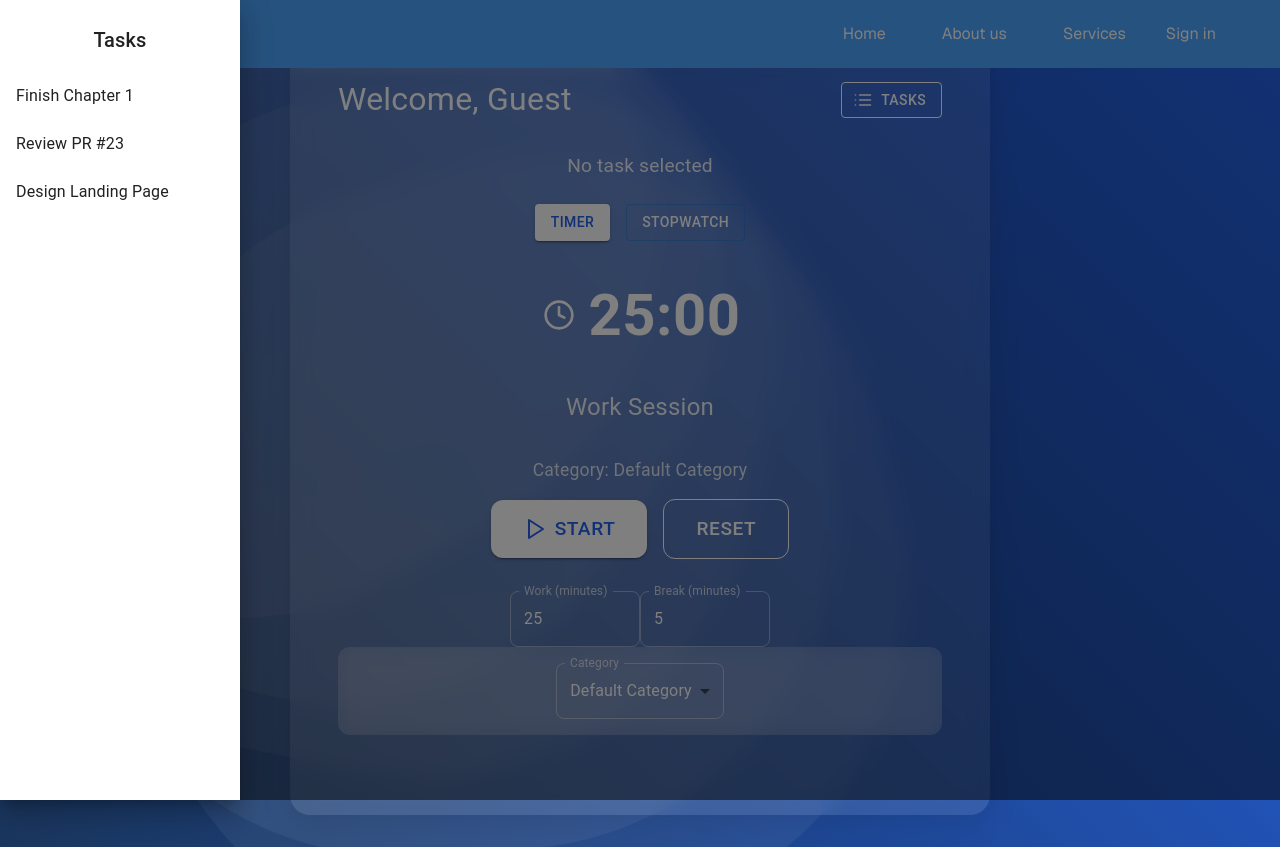
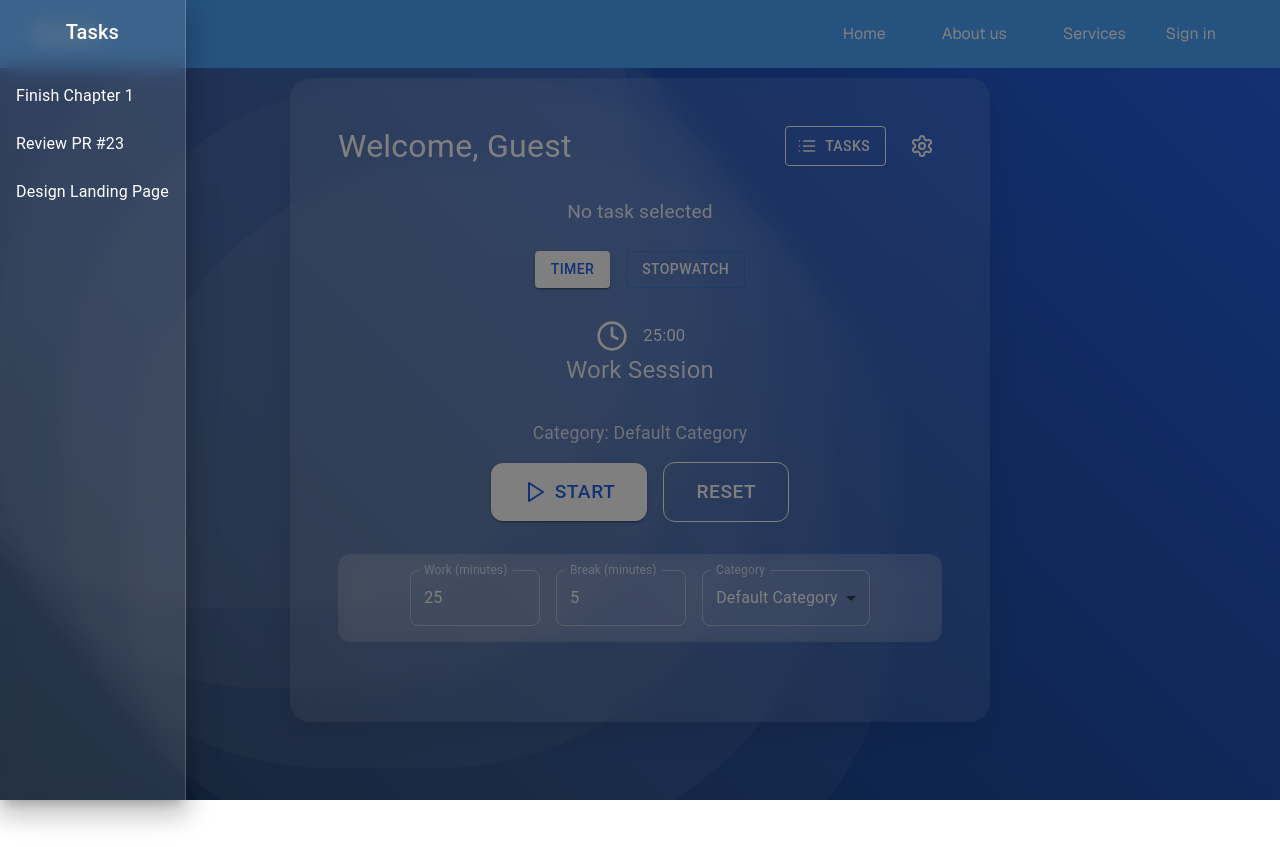
Before and after one commit to Deodat-Lawson/TMPF, a Next.js app: page /timer in a window 1280 px wide. Both pictures are taken after a click on the button "TASKS". After the commit the page ends 800 px from the top, so only its background shows below. Built offline with nearby package versions, Linux system fonts and the light colour scheme; no server answers.

Commit message:
Timer page redesign (Task Navbar)

```diff
--- a/src/app/timer/page.tsx
+++ b/src/app/timer/page.tsx
@@ -14,15 +14,16 @@ import {
   MenuItem,
   FormControl,
   InputLabel,
+  Menu,
+  IconButton,
 } from "@mui/material";
-import { Play, Pause, Clock, List as ListIcon } from "lucide-react";
+import { Play, Pause, Clock, List as ListIcon, Settings } from "lucide-react";
 import { useUser } from "@clerk/nextjs";
+import { useRouter } from "next/navigation";
 
-interface TimerProps {
-  workDuration?: number;
-  breakDuration?: number;
-}
 
+// Import the CSS module
+import styles from "../../styles/Timer/TimerHome.module.css";
 interface Task {
   id: number;
   name: string;
@@ -33,6 +34,7 @@ const TimerAndStopwatchPage: React.FC = () => {
   //  USER & GENERAL STATE
   // -----------------------
   const { user } = useUser();
+  const router = useRouter();
 
   // Example tasks
   const [tasks] = useState<Task[]>([
@@ -43,6 +45,8 @@ const TimerAndStopwatchPage: React.FC = () => {
 
   // Manage Drawer (Side Navigation)
   const [isDrawerOpen, setIsDrawerOpen] = useState(false);
+  // For controlling the Settings menu
+  const [anchorEl, setAnchorEl] = useState<null | HTMLElement>(null);
 
   // Currently selected task
   const [selectedTask, setSelectedTask] = useState<Task | null>(null);
@@ -53,11 +57,9 @@ const TimerAndStopwatchPage: React.FC = () => {
   const [isTimerMode, setIsTimerMode] = useState(true); // true => Timer, false => Stopwatch
   const [category, setCategory] = useState("Default Category");
 
-  // Timer config
   const [workDuration, setWorkDuration] = useState(25);
   const [breakDuration, setBreakDuration] = useState(5);
 
-  // Timer/Stopwatch shared state
   const [time, setTime] = useState(workDuration * 60);
   const [isActive, setIsActive] = useState(false);
   const [isWorkSession, setIsWorkSession] = useState(true);
@@ -68,44 +70,32 @@ const TimerAndStopwatchPage: React.FC = () => {
   // Handle Timer logic
   useEffect(() => {
     let interval: NodeJS.Timeout | undefined;
-
     if (isTimerMode && isActive) {
       interval = setInterval(() => {
         setTime((prevTime) => prevTime - 1);
       }, 1000);
     }
-
     if (isTimerMode && time === 0) {
       clearInterval(interval);
       setIsWorkSession(!isWorkSession);
       setTime(isWorkSession ? breakDuration * 60 : workDuration * 60);
       setIsActive(false);
     }
-
     return () => clearInterval(interval);
-  }, [
-    isActive,
-    time,
-    isWorkSession,
-    isTimerMode,
-    workDuration,
-    breakDuration,
-  ]);
+  }, [isTimerMode, isActive, time, isWorkSession, breakDuration, workDuration]);
 
   // Handle Stopwatch logic
   useEffect(() => {
     let interval: NodeJS.Timeout | undefined;
-
     if (!isTimerMode && isActive) {
       interval = setInterval(() => {
         setTime((prevTime) => prevTime + 1);
       }, 1000);
     }
-
     return () => clearInterval(interval);
   }, [isActive, isTimerMode]);
 
-  // Whenever user changes the work/break durations, reset time if we’re in Timer mode
+  // Update time whenever user changes durations (Timer mode)
   useEffect(() => {
     if (isTimerMode) {
       setTime(isWorkSession ? workDuration * 60 : breakDuration * 60);
@@ -115,19 +105,19 @@ const TimerAndStopwatchPage: React.FC = () => {
   // -----------------------
   //      HANDLERS
   // -----------------------
-  const handleToggleDrawer = () => {
-    setIsDrawerOpen(!isDrawerOpen);
-  };
+  const handleToggleDrawer = () => setIsDrawerOpen(!isDrawerOpen);
 
   const handleTaskClick = (task: Task) => {
     setSelectedTask(task);
     setIsDrawerOpen(false);
   };
 
+  // Start/Pause
   const handleStartPause = () => {
     setIsActive(!isActive);
   };
 
+  // Reset
   const handleReset = () => {
     setIsActive(false);
     if (isTimerMode) {
@@ -144,61 +134,67 @@ const TimerAndStopwatchPage: React.FC = () => {
     return `${minutes}:${seconds < 10 ? `0${seconds}` : seconds}`;
   };
 
+  // Settings menu
+  const handleOpenMenu = (event: React.MouseEvent<HTMLElement>) => {
+    setAnchorEl(event.currentTarget);
+  };
+  const handleCloseMenu = () => {
+    setAnchorEl(null);
+  };
+
+  // Navigate to other pages
+  const goToManageTasks = () => {
+    handleCloseMenu();
+    router.push("/manage-tasks");
+  };
+  const goToStatistics = () => {
+    handleCloseMenu();
+    router.push("/statistics");
+  };
+
+  const isTaskSelected = (task: Task) => task.id === selectedTask?.id;
+
   // -----------------------
   //     RENDER
   // -----------------------
   return (
-    <div
-      style={{
-        minHeight: "100vh",
-        background: "linear-gradient(45deg, #1a365d, #2563eb)",
-        position: "relative",
-        overflow: "hidden",
-      }}
-    >
-      {/* Background Animation */}
+    <div className={styles.pageContainer}>
+      {/* Animated background shapes */}
       {[...Array(5)].map((_, i) => (
         <div
           key={i}
+          className={styles.rotatingDiv}
           style={{
-            position: "absolute",
-            width: "60vw",
-            height: "60vw",
-            borderRadius: "43%",
-            background: "rgba(255, 255, 255, 0.05)",
             animation: `rotate ${20 + i * 5}s linear infinite`,
             top: `${-20 + i * 10}%`,
             left: `${-10 + i * 5}%`,
-            transformOrigin: "center center",
           }}
         />
       ))}
 
-      <style>
-        {`
-          @keyframes rotate {
-            0% { transform: rotate(0deg); }
-            100% { transform: rotate(360deg); }
-          }
-          @keyframes pulse {
-            0% { transform: scale(1); }
-            50% { transform: scale(1.05); }
-            100% { transform: scale(1); }
-          }
-        `}
-      </style>
-
       {/* SIDE DRAWER FOR TASKS */}
-      <Drawer open={isDrawerOpen} onClose={handleToggleDrawer}>
-        <List style={{ width: "240px" }}>
+      <Drawer
+        open={isDrawerOpen}
+        onClose={handleToggleDrawer}
+        classes={{ paper: styles.drawerPaper }}
+      >
         <Typography
           variant="h6"
-            style={{ padding: "1rem", textAlign: "center" }}
+          sx={{ padding: "1rem", textAlign: "center", color: "white" }}
         >
           Tasks
         </Typography>
+        <List>
           {tasks.map((task) => (
-            <ListItem button key={task.id} onClick={() => handleTaskClick(task)}>
+            <ListItem
+              button
+              key={task.id}
+              onClick={() => handleTaskClick(task)}
+              className={`
+                ${styles.taskListItem}
+                ${isTaskSelected(task) ? styles.taskListItemSelected : ""}
+              `}
+            >
               <ListItemText primary={task.name} />
             </ListItem>
           ))}
@@ -206,32 +202,9 @@ const TimerAndStopwatchPage: React.FC = () => {
       </Drawer>
 
       {/* MAIN CONTAINER */}
-      <Container
-        style={{
-          position: "relative",
-          zIndex: 1,
-          display: "flex",
-          flexDirection: "column",
-          alignItems: "center",
-          justifyContent: "center",
-          minHeight: "100vh",
-          padding: "2rem",
-          color: "white",
-        }}
-      >
-        <div
-          style={{
-            background: "rgba(255, 255, 255, 0.1)",
-            backdropFilter: "blur(10px)",
-            padding: "3rem",
-            borderRadius: "20px",
-            boxShadow: "0 8px 32px rgba(0, 0, 0, 0.1)",
-            textAlign: "center",
-            width: "100%",
-            maxWidth: "700px",
-          }}
-        >
-          {/* Top area: Greeting & Drawer toggle */}
+      <Container className={styles.mainContainer}>
+        <div className={styles.glassContainer}>
+          {/* Top area: Greeting & Buttons */}
           <div
             style={{
               display: "flex",
@@ -250,6 +223,9 @@ const TimerAndStopwatchPage: React.FC = () => {
             >
               Welcome, {user?.username || "Guest"}
             </Typography>
+
+            <div style={{ display: "flex", gap: "1rem" }}>
+              {/* Tasks Button */}
               <Button
                 variant="outlined"
                 style={{ color: "white", borderColor: "white" }}
@@ -258,6 +234,25 @@ const TimerAndStopwatchPage: React.FC = () => {
               >
                 Tasks
               </Button>
+
+              {/* Settings Icon Button -> triggers a Menu */}
+              <IconButton
+                onClick={handleOpenMenu}
+                style={{ color: "white" }}
+              >
+                <Settings />
+              </IconButton>
+
+              {/* The Menu itself */}
+              <Menu
+                anchorEl={anchorEl}
+                open={Boolean(anchorEl)}
+                onClose={handleCloseMenu}
+              >
+                <MenuItem onClick={goToManageTasks}>Manage Tasks</MenuItem>
+                <MenuItem onClick={goToStatistics}>Show Statistics</MenuItem>
+              </Menu>
+            </div>
           </div>
 
           {/* Currently selected task */}
@@ -294,7 +289,9 @@ const TimerAndStopwatchPage: React.FC = () => {
               }}
               onClick={() => {
                 setIsActive(false);
-                setTime(isWorkSession ? workDuration * 60 : breakDuration * 60);
+                setTime(
+                  isWorkSession ? workDuration * 60 : breakDuration * 60
+                );
                 setIsTimerMode(true);
               }}
             >
@@ -322,22 +319,13 @@ const TimerAndStopwatchPage: React.FC = () => {
               display: "flex",
               alignItems: "center",
               justifyContent: "center",
-              marginBottom: "2rem",
             }}
           >
             <Clock size={32} style={{ marginRight: "1rem" }} />
-            <Typography
-              style={{
-                fontSize: "3.5rem",
-                fontWeight: "bold",
-                animation: "pulse 2s infinite",
-              }}
-            >
-              {formatTime(time)}
-            </Typography>
+            <Typography className={styles.pulse}>{formatTime(time)}</Typography>
           </div>
 
-          {/* Work/Break Session Label */}
+          {/* Work/Break Label (only if Timer mode) */}
           {isTimerMode && (
             <Typography
               style={{
@@ -350,7 +338,7 @@ const TimerAndStopwatchPage: React.FC = () => {
             </Typography>
           )}
 
-          {/* Category label (applicable for Timer or just as a tag) */}
+          {/* Category */}
           <Typography
             style={{
               fontSize: "1.1rem",
@@ -361,7 +349,7 @@ const TimerAndStopwatchPage: React.FC = () => {
             Category: {category}
           </Typography>
 
-          {/* Start/Pause and Reset Buttons */}
+          {/* START/PAUSE & RESET BUTTONS */}
           <div style={{ marginBottom: "2rem" }}>
             <Button
               variant="contained"
@@ -419,7 +407,8 @@ const TimerAndStopwatchPage: React.FC = () => {
             </Button>
           </div>
 
-          {/* User Preferences for Timer (if Timer mode is selected) */}
+          {/* Settings Panel: Work/Break + Category */}
+          <div className={styles.settingsPanel}>
             {isTimerMode && (
               <>
                 <TextField
@@ -433,7 +422,6 @@ const TimerAndStopwatchPage: React.FC = () => {
                   inputProps={{ min: 1 }}
                   sx={{
                     maxWidth: "130px",
-                  // Override default MUI styles for glass look
                     "& .MuiOutlinedInput-root": {
                       borderRadius: "8px",
                       color: "white",
@@ -497,22 +485,6 @@ const TimerAndStopwatchPage: React.FC = () => {
               </>
             )}
 
-          {/* Category is now visible in both modes */}
-          <div
-            style={{
-              display: "flex",
-              flexWrap: "wrap",
-              gap: "1rem",
-              justifyContent: "center",
-              marginBottom: "2rem",
-
-              // Glassy container for the fields
-              backgroundColor: "rgba(255, 255, 255, 0.15)",
-              backdropFilter: "blur(10px)",
-              padding: "1rem",
-              borderRadius: "12px",
-            }}
-          >
             <FormControl
               variant="outlined"
               sx={{
--- /dev/null
+++ b/src/styles/Timer/TimerHome.module.css
@@ -0,0 +1,111 @@
+.pageContainer {
+    min-height: 100vh;
+    background: linear-gradient(45deg, #1a365d, #2563eb);
+    position: relative;
+    overflow: hidden;
+}
+
+.rotatingDiv {
+    position: absolute;
+    width: 60vw;
+    height: 60vw;
+    border-radius: 43%;
+    background: rgba(255, 255, 255, 0.05);
+    transform-origin: center center;
+}
+
+/* Keyframes */
+@keyframes rotate {
+    0% {
+        transform: rotate(0deg);
+    }
+    100% {
+        transform: rotate(360deg);
+    }
+}
+
+@keyframes pulse {
+    0% {
+        transform: scale(1);
+    }
+    50% {
+        transform: scale(1.05);
+    }
+    100% {
+        transform: scale(1);
+    }
+}
+
+/* Main container for MUI's <Container> */
+.mainContainer {
+    position: relative;
+    z-index: 1;
+    display: flex;
+    flex-direction: column;
+    align-items: center;
+    justify-content: center;
+    min-height: 100vh;
+    padding: 2rem;
+    color: white;
+}
+
+/* Glass-like container around the main content */
+.glassContainer {
+    background: rgba(255, 255, 255, 0.1);
+    backdrop-filter: blur(10px);
+    padding: 3rem;
+    border-radius: 20px;
+    box-shadow: 0 8px 32px rgba(0, 0, 0, 0.1);
+    text-align: center;
+    width: 100%;
+    max-width: 700px;
+}
+
+/* Apply the pulse animation to your big timer text */
+.pulse {
+    font-size: 3.5rem;
+    font-weight: bold;
+    animation: pulse 2s infinite;
+    margin-bottom: 2rem;
+}
+
+/* The panel for your Work/Break input + Category dropdown */
+.settingsPanel {
+    display: flex;
+    flex-wrap: wrap;
+    gap: 1rem;
+    justify-content: center;
+    margin-bottom: 2rem;
+    background-color: rgba(255, 255, 255, 0.15);
+    backdrop-filter: blur(10px);
+    padding: 1rem;
+    border-radius: 12px;
+}
+
+.drawerPaper {
+    background: rgba(255, 255, 255, 0.1) !important;
+    backdrop-filter: blur(10px);
+    border-right: 1px solid rgba(255, 255, 255, 0.2);
+    color: white;
+}
+
+
+.taskListItem {
+    border-radius: 8px;
+    transition: background-color 0.2s ease;
+    color: white;
+}
+
+.taskListItem:hover {
+    background-color: rgba(255, 255, 255, 0.1);
+}
+
+.taskListItemSelected {
+    background-color: rgba(255, 255, 255, 0.2);
+}
+
+.settingsButton {
+    color: white;
+    border-color: white;
+    /* Add any other styling you like */
+}
```
Also changed, not shown: src/app/api/timer/fetchUserTasks/route.ts (renamed from src/app/api/timer/userTasks/route.ts, +6 -2 lines), src/app/api/timer/addUserTasks/route.ts (added), src/app/api/timer/deleteUserTasks/route.ts (added), 1 other file (tests, documents, lock files or other folders). Lines whose indentation alone changed are shown as unchanged.
